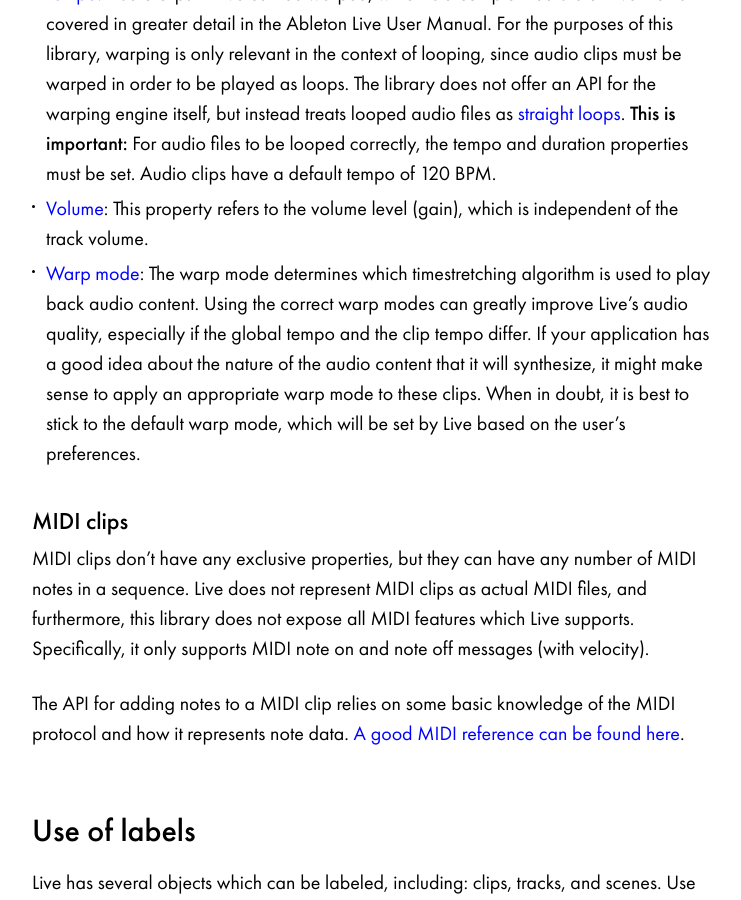
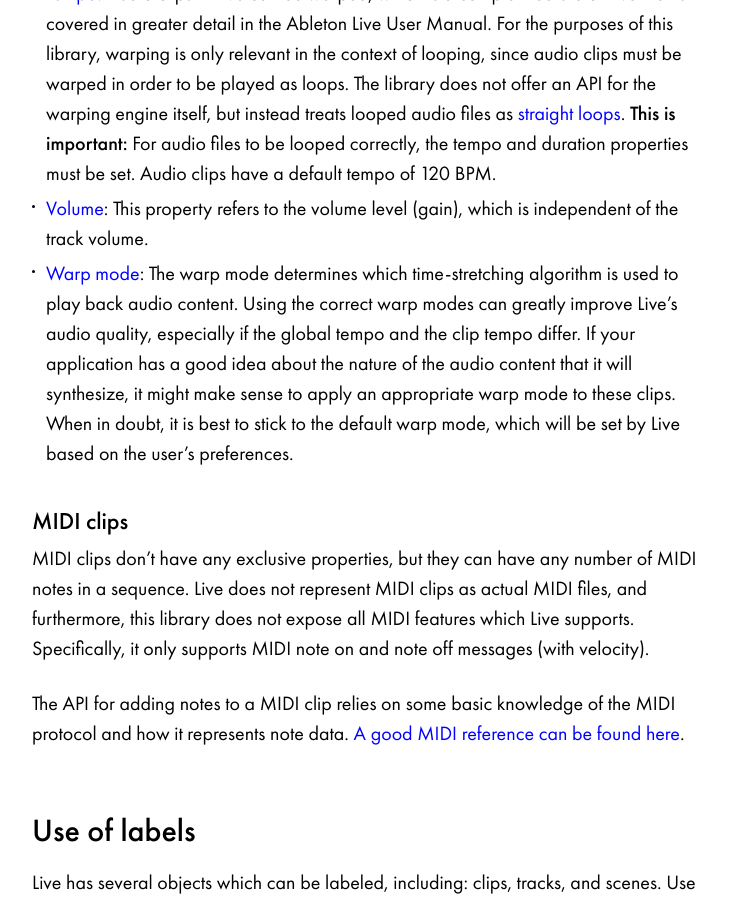
Before and after one commit to Ableton/ableton.github.io, a Jekyll site: the page built from export/index.md, in a window 1280 px wide and 900 px high, scrolled down 3929 px. Shown: the whole window, without its empty margins (268-1009 px from the left). Built offline with Jekyll 4.4.1, drawn with Linux system fonts in a browser that asks for light colours.

Commit message:
Hyphenate "time-stretching"

```diff
--- a/export/index.md
+++ b/export/index.md
@@ -132,7 +132,7 @@ common properties as well:
   tempo of 120 BPM.
 * [Volume][live-manual-clip-gain]: This property refers to the volume level (gain), which
   is independent of the track volume.
-* [Warp mode][live-manual-warp-mode]: The warp mode determines which timestretching
+* [Warp mode][live-manual-warp-mode]: The warp mode determines which time-stretching
   algorithm is used to play back audio content. Using the correct warp modes can greatly
   improve Live's audio quality, especially if the global tempo and the clip tempo differ.
   If your application has a good idea about the nature of the audio content that it will
```
